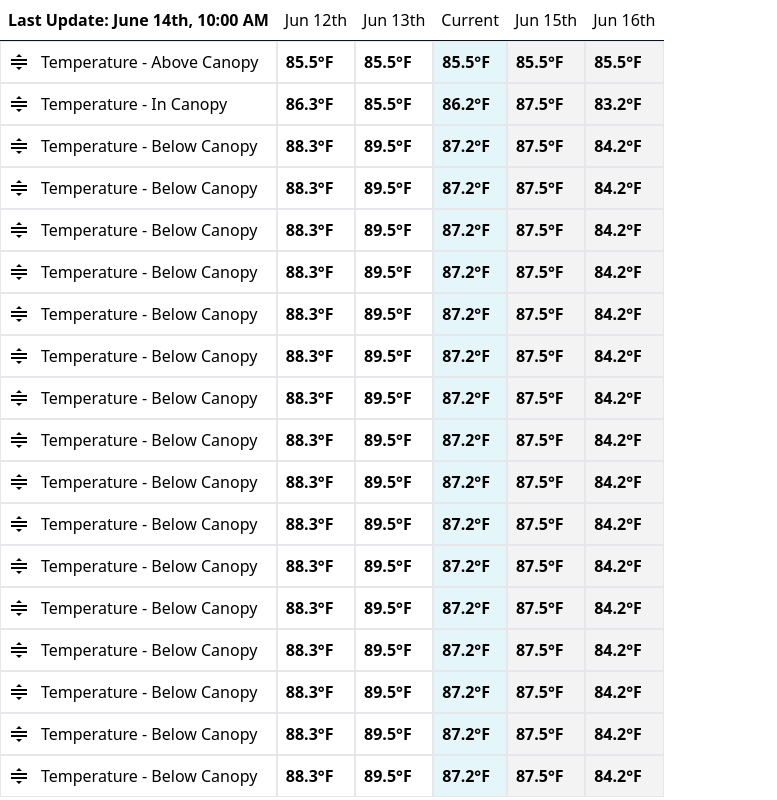
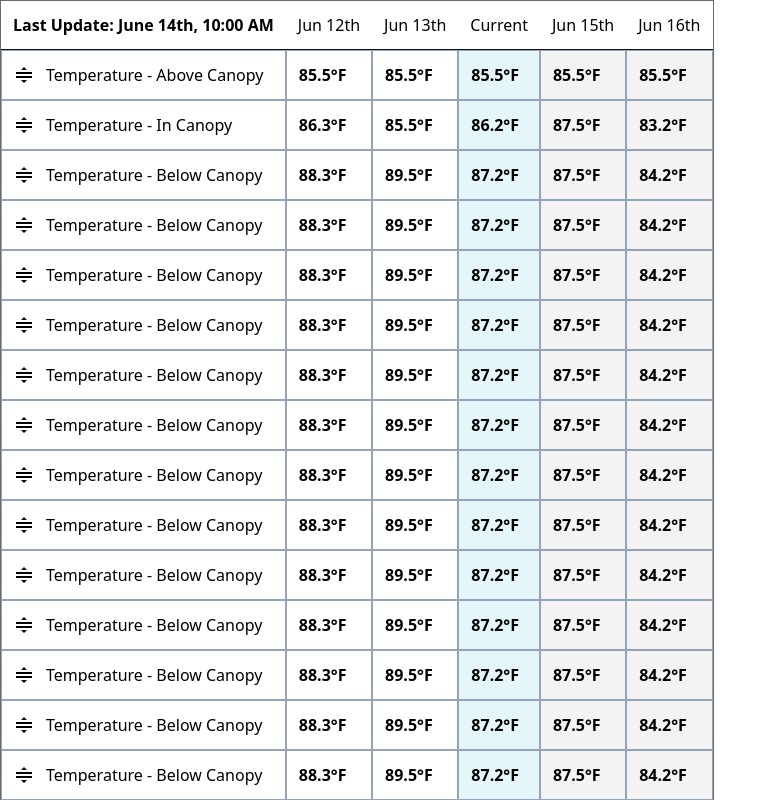
Before and after one commit to taishikato/flexible-table-component, a React (Vite) app: page / in a window 1280 px wide. Shown: the top 800 px of the page, without its empty margins (0-777 px from the left). Built offline with nearby package versions, Linux system fonts and the light colour scheme.

Commit message:
use Emotion

```diff
--- a/package.json
+++ b/package.json
@@ -8,6 +8,7 @@
     "preview": "vite preview"
   },
   "dependencies": {
+    "@emotion/css": "11.9.0",
     "react": "^18.0.0",
     "react-dom": "^18.0.0"
   },
--- a/src/App.tsx
+++ b/src/App.tsx
@@ -1,5 +1,5 @@
 import { useState } from "react";
-import drag from "./drag.svg";
+import Table from "./components/Table";
 
 const tableDataRaw = [
   {
@@ -101,86 +101,87 @@ function App() {
   const [tableData, setTableData] = useState(tableDataRaw);
 
   return (
-    <table className="table-fixed border-[#696969] min-w-[600px] border-separate border-spacing-0">
-      <thead>
-        <tr>
-          <th
-            className={`border-b border-[#0B1424] p-2 bg-white text-left font-semibold ${
-              isHeaderSticky && isFirstColSticky
-                ? "sticky top-0 z-20 left-0"
-                : ""
-            } ${
-              isHeaderSticky && !isFirstColSticky ? "sticky top-0 z-20" : ""
-            } ${
-              !isHeaderSticky && isFirstColSticky ? "sticky left-0 z-20" : ""
-            }`}
-          >
-            Last Update: June 14th, 10:00 AM
-          </th>
-          <th
-            className={`border-b border-[#0B1424] p-2 bg-white font-light ${
-              isHeaderSticky ? "sticky top-0 z-10" : ""
-            }`}
-          >
-            Jun 12th
-          </th>
-          <th
-            className={`border-b border-[#0B1424] p-2 bg-white font-light ${
-              isHeaderSticky ? "sticky top-0 z-10" : ""
-            }`}
-          >
-            Jun 13th
-          </th>
-          <th
-            className={`border-b border-[#0B1424] p-2 bg-white font-light ${
-              isHeaderSticky ? "sticky top-0 z-10" : ""
-            }`}
-          >
-            Current
-          </th>
-          <th
-            className={`border-b border-[#0B1424] p-2 bg-white font-light ${
-              isHeaderSticky ? "sticky top-0 z-10" : ""
-            }`}
-          >
-            Jun 15th
-          </th>
-          <th
-            className={`border-b border-[#0B1424] p-2 bg-white font-light ${
-              isHeaderSticky ? "sticky top-0 z-10" : ""
-            }`}
-          >
-            Jun 16th
-          </th>
-        </tr>
-      </thead>
-      <tbody>
-        {tableData.map(({ id, name, values }, index) => (
-          <tr key={id} draggable className="bg-white">
-            <th
-              className={`border p-2 bg-white text-left font-light ${
-                isFirstColSticky ? "sticky z-10 left-0" : ""
-              }`}
-            >
-              <div className="flex items-center gap-x-3">
-                <img src={drag} />
-                {name}
-              </div>
-            </th>
-            {values.map((value, index) => (
-              <td
-                key={index}
-                className={`border p-2 font-semibold ${
-                  index === 2 ? "bg-[#e4f6fa]" : ""
-                } ${index > 2 ? "bg-[#f3f3f3]" : ""}`}
-              >
-                {value}
-              </td>
-            ))}
-          </tr>
-        ))}
-      </tbody>
-    </table>
+    <Table data={tableData} isFirstColSticky isHeaderSticky isTableFixed />
+    // <table className="table-fixed border-[#696969] min-w-[600px] border-separate border-spacing-0">
+    //   <thead>
+    //     <tr>
+    //       <th
+    //         className={`border-b border-[#0B1424] p-2 bg-white text-left font-semibold ${
+    //           isHeaderSticky && isFirstColSticky
+    //             ? "sticky top-0 z-20 left-0"
+    //             : ""
+    //         } ${
+    //           isHeaderSticky && !isFirstColSticky ? "sticky top-0 z-20" : ""
+    //         } ${
+    //           !isHeaderSticky && isFirstColSticky ? "sticky left-0 z-20" : ""
+    //         }`}
+    //       >
+    //         Last Update: June 14th, 10:00 AM
+    //       </th>
+    //       <th
+    //         className={`border-b border-[#0B1424] p-2 bg-white font-light ${
+    //           isHeaderSticky ? "sticky top-0 z-10" : ""
+    //         }`}
+    //       >
+    //         Jun 12th
+    //       </th>
+    //       <th
+    //         className={`border-b border-[#0B1424] p-2 bg-white font-light ${
+    //           isHeaderSticky ? "sticky top-0 z-10" : ""
+    //         }`}
+    //       >
+    //         Jun 13th
+    //       </th>
+    //       <th
+    //         className={`border-b border-[#0B1424] p-2 bg-white font-light ${
+    //           isHeaderSticky ? "sticky top-0 z-10" : ""
+    //         }`}
+    //       >
+    //         Current
+    //       </th>
+    //       <th
+    //         className={`border-b border-[#0B1424] p-2 bg-white font-light ${
+    //           isHeaderSticky ? "sticky top-0 z-10" : ""
+    //         }`}
+    //       >
+    //         Jun 15th
+    //       </th>
+    //       <th
+    //         className={`border-b border-[#0B1424] p-2 bg-white font-light ${
+    //           isHeaderSticky ? "sticky top-0 z-10" : ""
+    //         }`}
+    //       >
+    //         Jun 16th
+    //       </th>
+    //     </tr>
+    //   </thead>
+    //   <tbody>
+    //     {tableData.map(({ id, name, values }, index) => (
+    //       <tr key={id} draggable className="bg-white">
+    //         <th
+    //           className={`border p-2 bg-white text-left font-light ${
+    //             isFirstColSticky ? "sticky z-10 left-0" : ""
+    //           }`}
+    //         >
+    //           <div className="flex items-center gap-x-3">
+    //             <img src={drag} />
+    //             {name}
+    //           </div>
+    //         </th>
+    //         {values.map((value, index) => (
+    //           <td
+    //             key={index}
+    //             className={`border p-2 font-semibold ${
+    //               index === 2 ? "bg-[#e4f6fa]" : ""
+    //             } ${index > 2 ? "bg-[#f3f3f3]" : ""}`}
+    //           >
+    //             {value}
+    //           </td>
+    //         ))}
+    //       </tr>
+    //     ))}
+    //   </tbody>
+    // </table>
   );
 }
 
--- /dev/null
+++ b/src/components/Table.tsx
@@ -0,0 +1,158 @@
+import drag from "../drag.svg";
+import { css } from "@emotion/css";
+
+type TableProps = Readonly<{
+  data: any;
+  isHeaderSticky?: boolean;
+  isFirstColSticky?: boolean;
+  isTableFixed?: boolean;
+}>;
+
+const Table = ({
+  data,
+  isHeaderSticky = false,
+  isFirstColSticky = false,
+  isTableFixed = false,
+}: TableProps) => {
+  return (
+    <table
+      className={css`
+        min-width: 600px;
+        border: 1px solid #696969;
+        border-collapse: separate;
+        border-spacing: 0px 0px;
+        ${isTableFixed ? "table-layout: fixed;" : ""}
+      `}
+    >
+      <thead>
+        <tr>
+          <th
+            className={css`
+              background-color: #ffffff;
+              text-align: left;
+              font-weight: 600;
+              border-bottom: 1px solid #0b1424;
+              padding: 12px;
+              ${isHeaderSticky && isFirstColSticky
+                ? "position: sticky; top: 0px; left: 0; z-index: 20;"
+                : ""}
+              ${isHeaderSticky && !isFirstColSticky
+                ? "position: sticky; top: 0px; z-index: 20;"
+                : ""}
+							${!isHeaderSticky && isFirstColSticky
+                ? "position: sticky; left: 0; z-index: 20;"
+                : ""}
+            `}
+          >
+            Last Update: June 14th, 10:00 AM
+          </th>
+          <th
+            className={css`
+              border-bottom: 1px solid #0b1424;
+              padding: 12px;
+              background-color: #ffffff;
+              font-weight: 300;
+              ${isHeaderSticky ? "position: sticky; top: 0; z-index: 10" : ""}
+            `}
+          >
+            Jun 12th
+          </th>
+          <th
+            className={css`
+              border-bottom: 1px solid #0b1424;
+              padding: 12px;
+              background-color: #ffffff;
+              font-weight: 300;
+              ${isHeaderSticky ? "position: sticky; top: 0; z-index: 10" : ""}
+            `}
+          >
+            Jun 13th
+          </th>
+
+          <th
+            className={css`
+              border-bottom: 1px solid #0b1424;
+              padding: 12px;
+              background-color: #ffffff;
+              font-weight: 300;
+              ${isHeaderSticky ? "position: sticky; top: 0; z-index: 10" : ""}
+            `}
+          >
+            Current
+          </th>
+          <th
+            className={css`
+              border-bottom: 1px solid #0b1424;
+              padding: 12px;
+              background-color: #ffffff;
+              font-weight: 300;
+              ${isHeaderSticky ? "position: sticky; top: 0; z-index: 10" : ""}
+            `}
+          >
+            Jun 15th
+          </th>
+          <th
+            className={css`
+              border-bottom: 1px solid #0b1424;
+              padding: 12px;
+              background-color: #ffffff;
+              font-weight: 300;
+              ${isHeaderSticky ? "position: sticky; top: 0; z-index: 10" : ""}
+            `}
+          >
+            Jun 16th
+          </th>
+        </tr>
+      </thead>
+      <tbody>
+        {data.map((dataValue: any, index: number) => (
+          <tr
+            key={dataValue.id}
+            draggable
+            className={css`
+              background-color: #ffffff;
+            `}
+          >
+            <th
+              // className={`border p-2 bg-white text-left font-light ${
+              //   isFirstColSticky ? "sticky z-10 left-0" : ""
+              // }`}
+              className={css`
+                border: 1px solid rgb(148 163 184);
+                padding: 12px;
+                background-color: #ffffff;
+                text-align: left;
+                font-weight: 300;
+                ${isFirstColSticky
+                  ? "position: sticky; z-index: 10; left: 0"
+                  : ""}
+              `}
+            >
+              <div className="flex items-center gap-x-3">
+                <img src={drag} />
+                {dataValue.name}
+              </div>
+            </th>
+            {dataValue.values.map((value: any, index: number) => (
+              <td
+                key={index}
+                className={css`
+                  border: 1px solid rgb(148 163 184);
+                  padding: 12px;
+                  font-weight: 600;
+                  ${index === 2 ? "background-color: #e4f6fa" : ""} ${index > 2
+                    ? "background-color: #f3f3f3"
+                    : ""}
+                `}
+              >
+                {value}
+              </td>
+            ))}
+          </tr>
+        ))}
+      </tbody>
+    </table>
+  );
+};
+
+export default Table;
```
Also changed, not shown: 1 other file (tests, documents, lock files or other folders).
